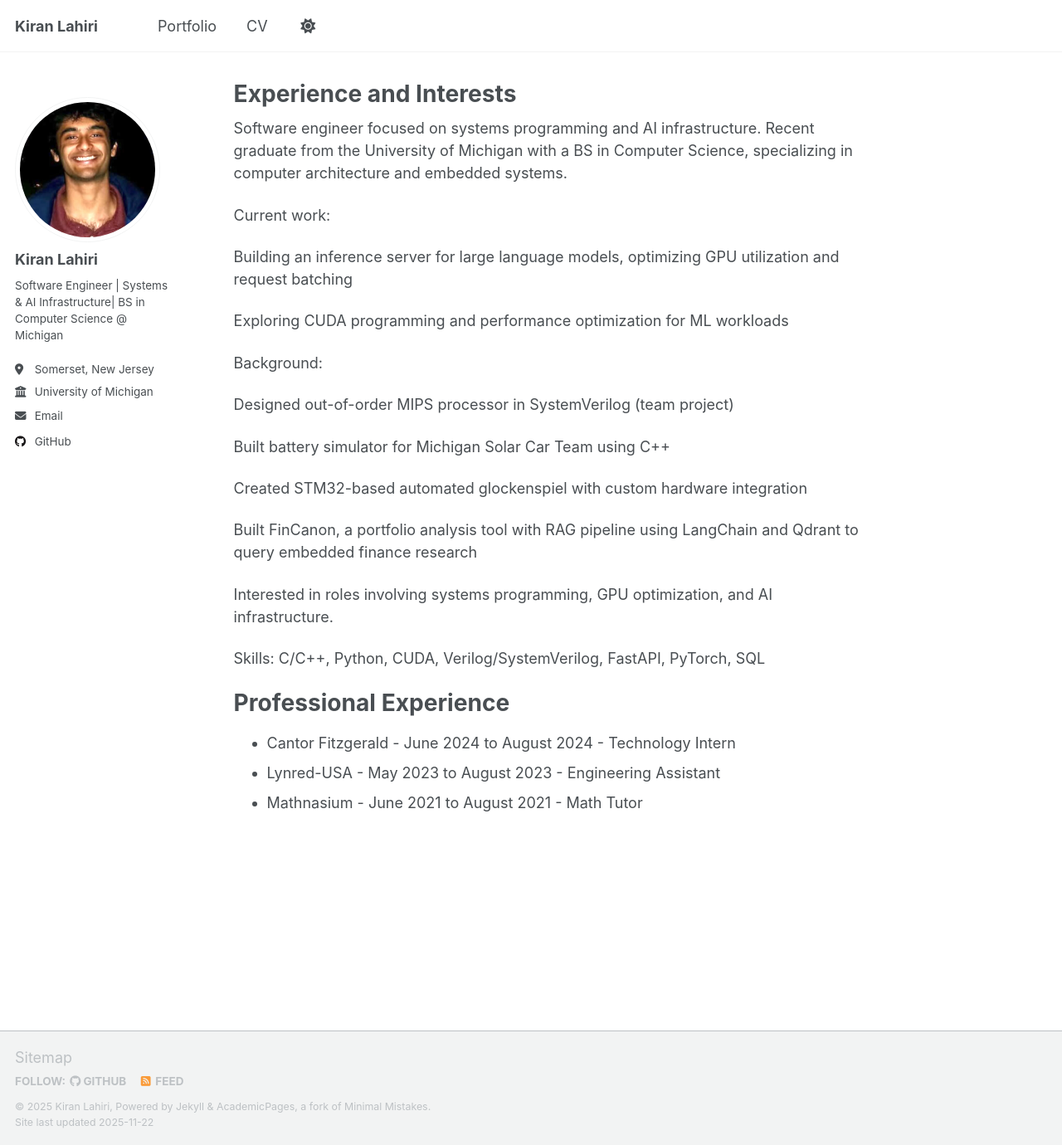
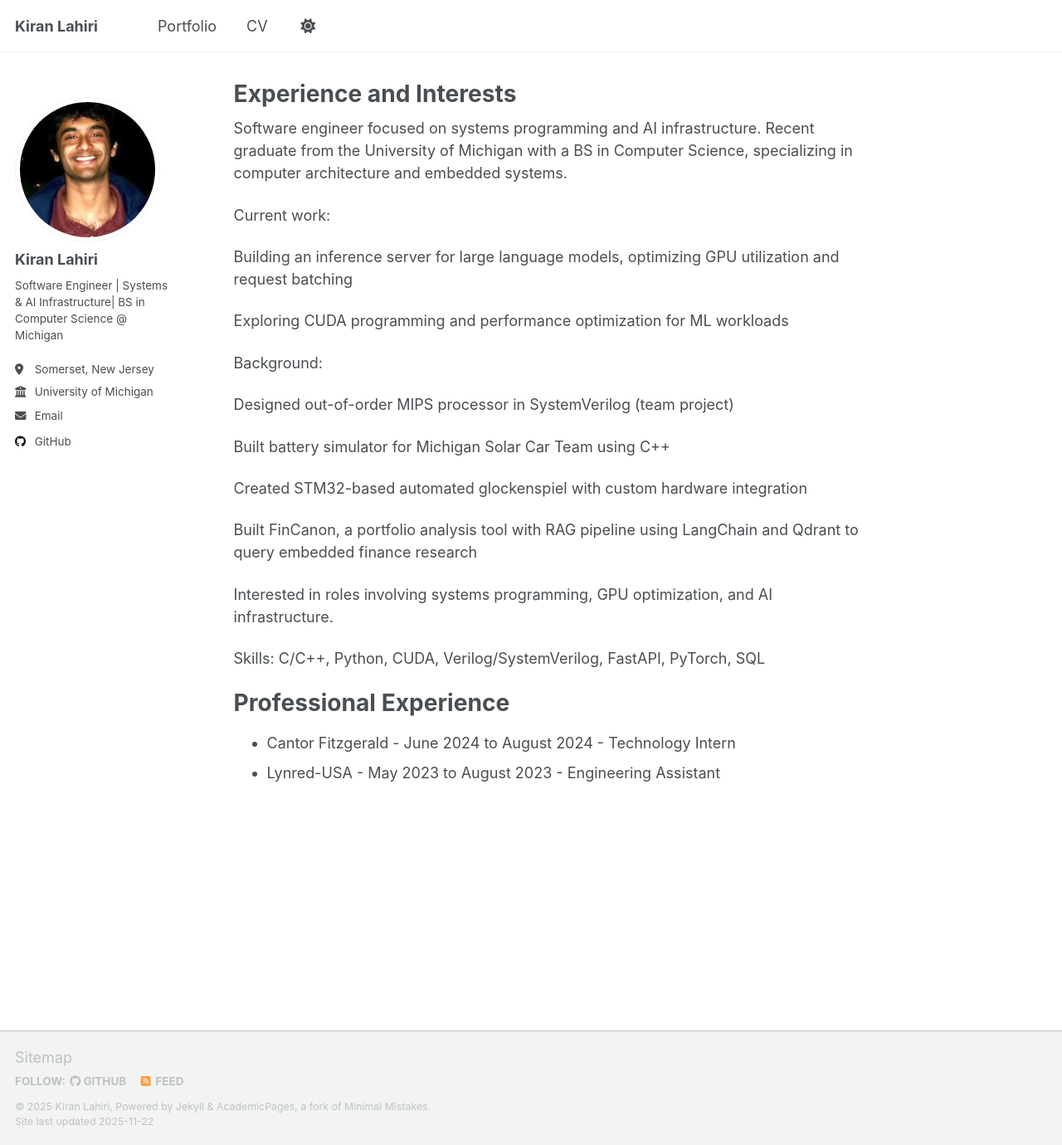
Before and after one commit to kiranlahiri/kiranlahiri.github.io, a Jekyll site: the page built from _pages/about.md, in a window 1280 px wide and 1380 px high. Shown: the whole window at 83% size. Built offline with Jekyll 4.4.1, drawn with Linux system fonts in a browser that asks for light colours; a script that is not in the unit is left out.

Commit message:
small removal

```diff
--- a/_pages/about.md
+++ b/_pages/about.md
@@ -35,4 +35,3 @@ Professional Experience
 
 - Cantor Fitzgerald - June 2024 to August 2024 - Technology Intern
 - Lynred-USA - May 2023 to August 2023 - Engineering Assistant
-- Mathnasium - June 2021 to August 2021 - Math Tutor
```
